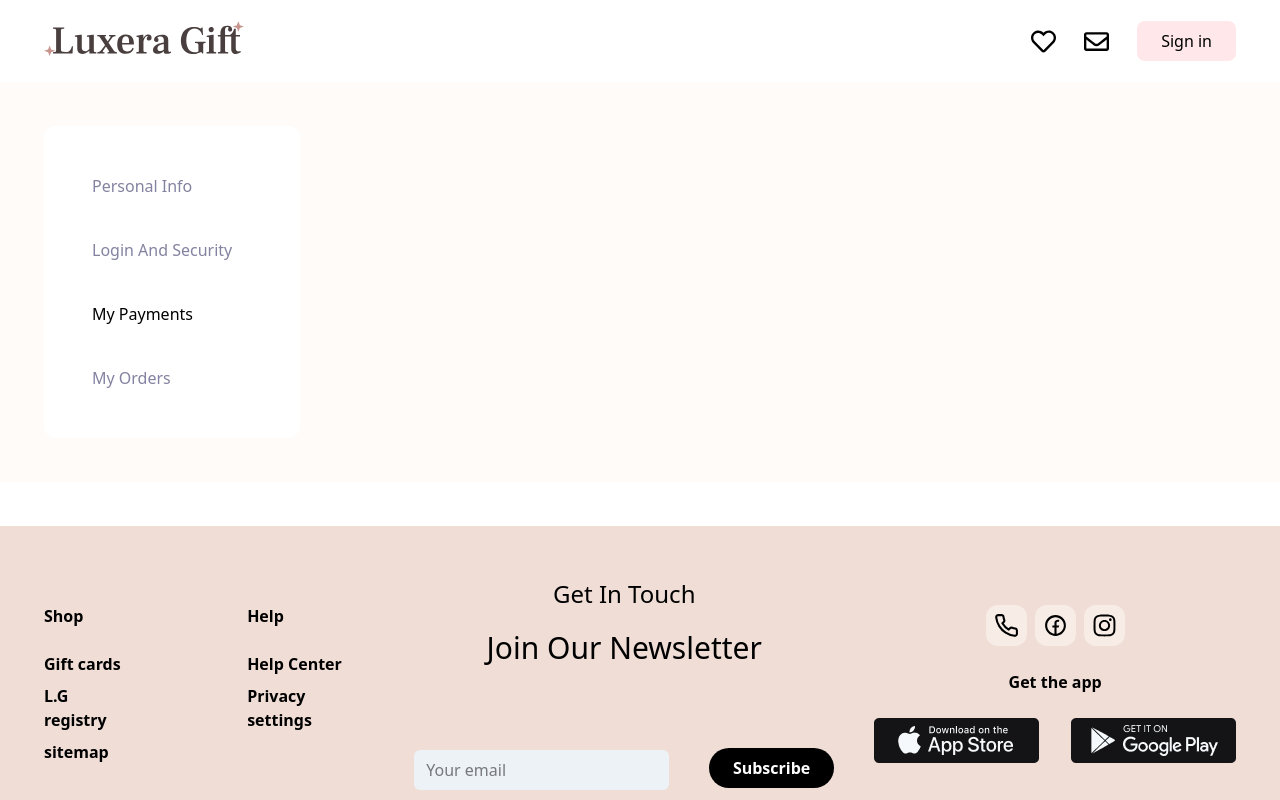
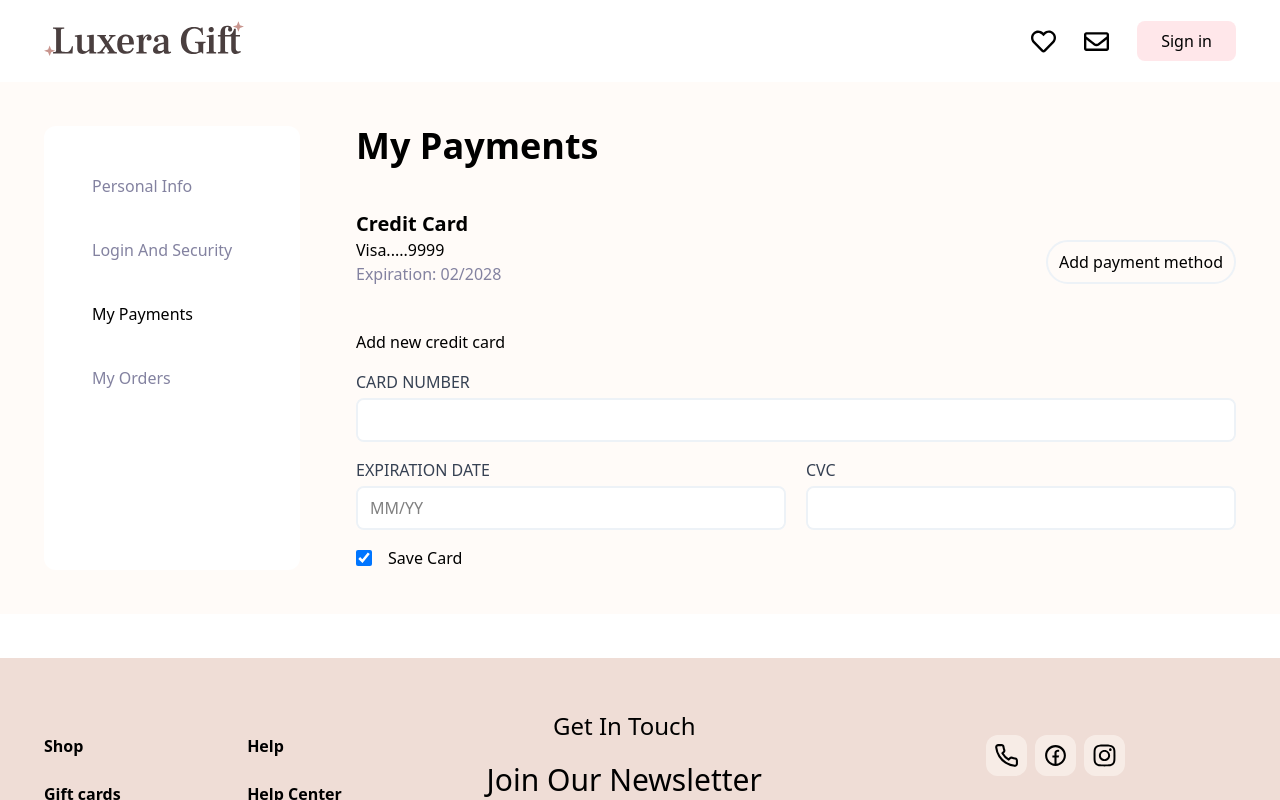
Before and after one commit to GeoLine02/luxera, a Next.js app: page /en/profile in a window 1280 px wide. Both pictures are taken after a click on the element "My Payments". Shown: the top 800 px of the page. Built offline with nearby package versions, Linux system fonts and the light colour scheme; a web font is replaced by a local one.

Commit message:
style: profile/myPayments

```diff
--- a/app/[locale]/profile/components/sections/Sections.tsx
+++ b/app/[locale]/profile/components/sections/Sections.tsx
@@ -3,15 +3,16 @@
 import { useSelector } from "react-redux";
 import LoginAndSecurity from "./loginAndSecurity/LoginAndSecurity";
 import { RootState } from "@/app/store/store";
+import MyPayments from "./myPayments/MyPayments";
 
 const Sections = () => {
   const { activeSection } = useSelector(
     (state: RootState) => state.profileReducer
   );
-
   return (
     <div className="w-full">
       {activeSection === "loginAndSecurity" && <LoginAndSecurity />}
+      {activeSection === "myPayments" && <MyPayments />}
     </div>
   );
 };
--- /dev/null
+++ b/app/[locale]/profile/components/sections/myPayments/CreditCardForm.tsx
@@ -0,0 +1,52 @@
+import Input from "@/app/ui/Input";
+
+const CreditCardForm = () => {
+  return (
+    <div className="space-y-4">
+      <h1 className="font-medium">Add new credit card</h1>
+      <div className="space-y-4">
+        <Input
+          bgColor="white"
+          name="cardNumber"
+          label="CARD NUMBER"
+          labelColor="darkGray"
+          type="text"
+          className="w-full"
+          border="border-2 border-light-gray rounded-lg"
+        />
+        <div className="w-full flex items-center gap-5 justify-between">
+          <Input
+            bgColor="white"
+            name="expirationDate"
+            label="EXPIRATION DATE"
+            labelColor="darkGray"
+            type="text"
+            border="border-2 rounded-lg border-light-gray"
+            className="w-full"
+            placeholder="MM/YY"
+          />
+          <Input
+            bgColor="white"
+            name="cvc"
+            label="CVC"
+            labelColor="darkGray"
+            type="text"
+            border="border-2 rounded-lg border-light-gray"
+            className="w-full"
+          />
+        </div>
+        <div className="flex items-center gap-2">
+          <Input
+            type="checkbox"
+            bgColor="transparent"
+            name="saveCard"
+            checked={true}
+          />
+          <span>Save Card</span>
+        </div>
+      </div>
+    </div>
+  );
+};
+
+export default CreditCardForm;
--- /dev/null
+++ b/app/[locale]/profile/components/sections/myPayments/MyPayments.tsx
@@ -0,0 +1,14 @@
+import CreditCardForm from "./CreditCardForm";
+import PaymentMethod from "./PaymentMethod";
+
+const MyPayments = () => {
+  return (
+    <div>
+      <h1 className="text-4xl font-bold">My Payments</h1>
+      <PaymentMethod />
+      <CreditCardForm />
+    </div>
+  );
+};
+
+export default MyPayments;
--- /dev/null
+++ b/app/[locale]/profile/components/sections/myPayments/PaymentMethod.tsx
@@ -0,0 +1,25 @@
+import Button from "@/app/ui/Button";
+
+const PaymentMethod = () => {
+  return (
+    <section className="py-11">
+      <h2 className="text-xl font-semibold">Credit Card</h2>
+      <div className="flex items-center justify-between">
+        <div>
+          <h3 className="font-medium">Visa.....9999</h3>
+          <p className="text-medium-gray">Expiration: 02/2028</p>
+        </div>
+        <Button
+          rounded="full"
+          title="Add payment method"
+          type="button"
+          bgColor="transparent"
+          className="py-2 border-2 border-light-gray max-w-[190px] font-medium duration-300 transition-all hover:bg-black hover:text-white hover:border-black"
+          titleColor="black"
+        />
+      </div>
+    </section>
+  );
+};
+
+export default PaymentMethod;
--- a/app/ui/Input.tsx
+++ b/app/ui/Input.tsx
@@ -10,11 +10,12 @@ interface InputProps {
   defaultValue?: string;
   required?: boolean;
   error?: string;
-  bgColor: "lightGray" | "transparent" | "white";
+  bgColor?: "lightGray" | "transparent" | "white";
   className?: string;
   checked?: boolean;
   value?: string;
   onChange?: (e: ChangeEvent<HTMLInputElement>) => void;
+  border?: string;
 }
 
 const Input: React.FC<InputProps> = ({
@@ -26,13 +27,14 @@ const Input: React.FC<InputProps> = ({
   required = false,
   error,
   bgColor = "transparent",
-  className,
+  className = "",
   checked,
   labelColor,
   value,
   onChange,
+  border,
 }) => {
-  const inputBackgroundStyles = classNames("input", {
+  const inputBackgroundStyles = classNames({
     "bg-light-gray": bgColor === "lightGray",
     "bg-transparent": bgColor === "transparent",
     "bg-white": bgColor === "white",
@@ -43,7 +45,7 @@ const Input: React.FC<InputProps> = ({
   });
 
   return (
-    <div className={`${className}`}>
+    <div className={className}>
       {type === "checkbox" ? (
         <div className="flex items-center space-x-2">
           <input
@@ -54,9 +56,10 @@ const Input: React.FC<InputProps> = ({
             name={name}
             required={required}
             defaultChecked={checked}
-            className={`h-4 w-4 text-green-600 border rounded focus:outline-none ${
-              error ? "border-red-500" : "border-gray-300"
-            }`}
+            className={classNames(
+              "h-4 w-4 text-green-600 rounded focus:outline-none",
+              border
+            )}
             aria-invalid={!!error}
             aria-describedby={error ? `${name}-error` : undefined}
           />
@@ -66,12 +69,15 @@ const Input: React.FC<InputProps> = ({
         </div>
       ) : (
         <>
+          {label && (
             <label
               htmlFor={name}
               className="block mb-1 font-medium text-gray-700"
             >
               {label}
             </label>
+          )}
+          <div className={`${border} w-full`}>
             <input
               type={type}
               id={name}
@@ -79,12 +85,15 @@ const Input: React.FC<InputProps> = ({
               placeholder={placeholder}
               defaultValue={defaultValue}
               required={required}
-            className={`w-full px-3 py-2 border rounded-md focus:outline-none ${inputBackgroundStyles} ${
-              error ? "border-red-500" : "border-gray-300"
-            }`}
+              className={classNames(
+                "w-full px-3 py-2 rounded-md focus:outline-none",
+                inputBackgroundStyles,
+                border
+              )}
               aria-invalid={!!error}
               aria-describedby={error ? `${name}-error` : undefined}
             />
+          </div>
         </>
       )}
       {error && (
```
Lines whose indentation alone changed are shown as unchanged.
